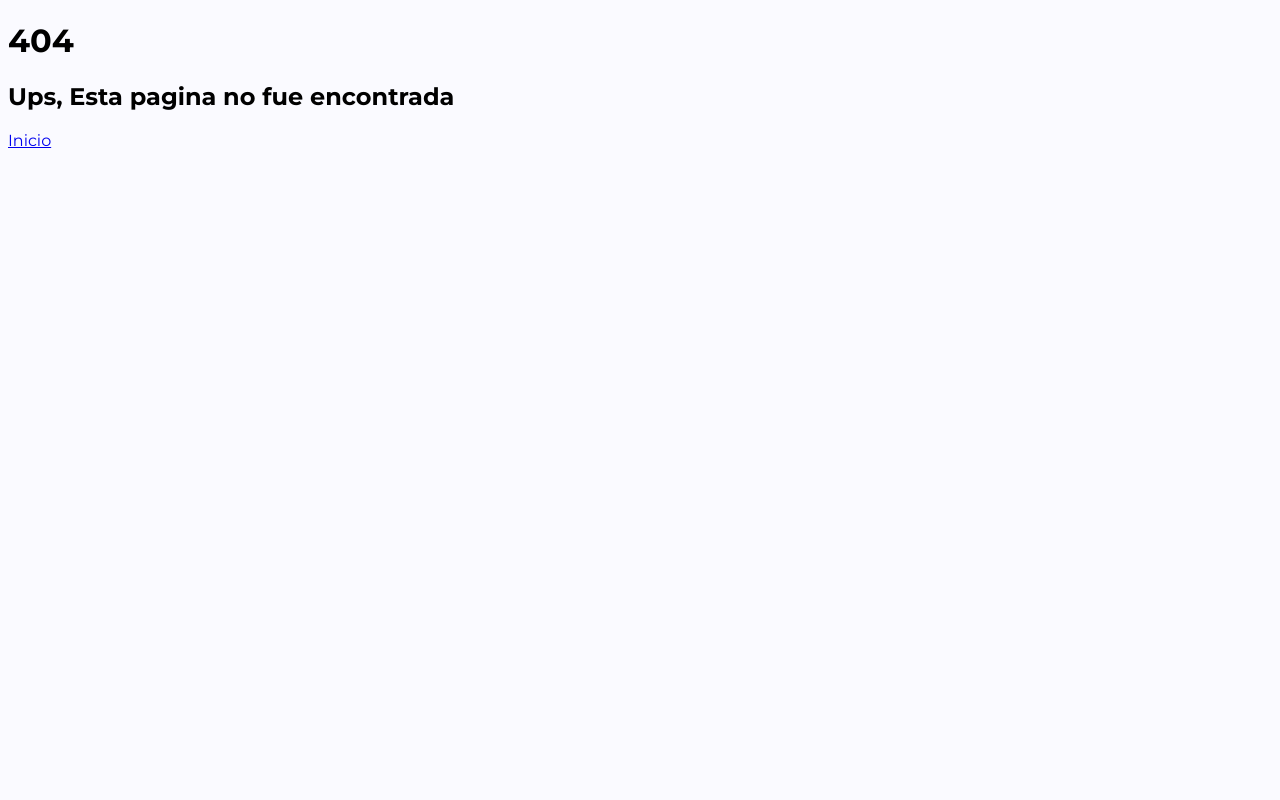
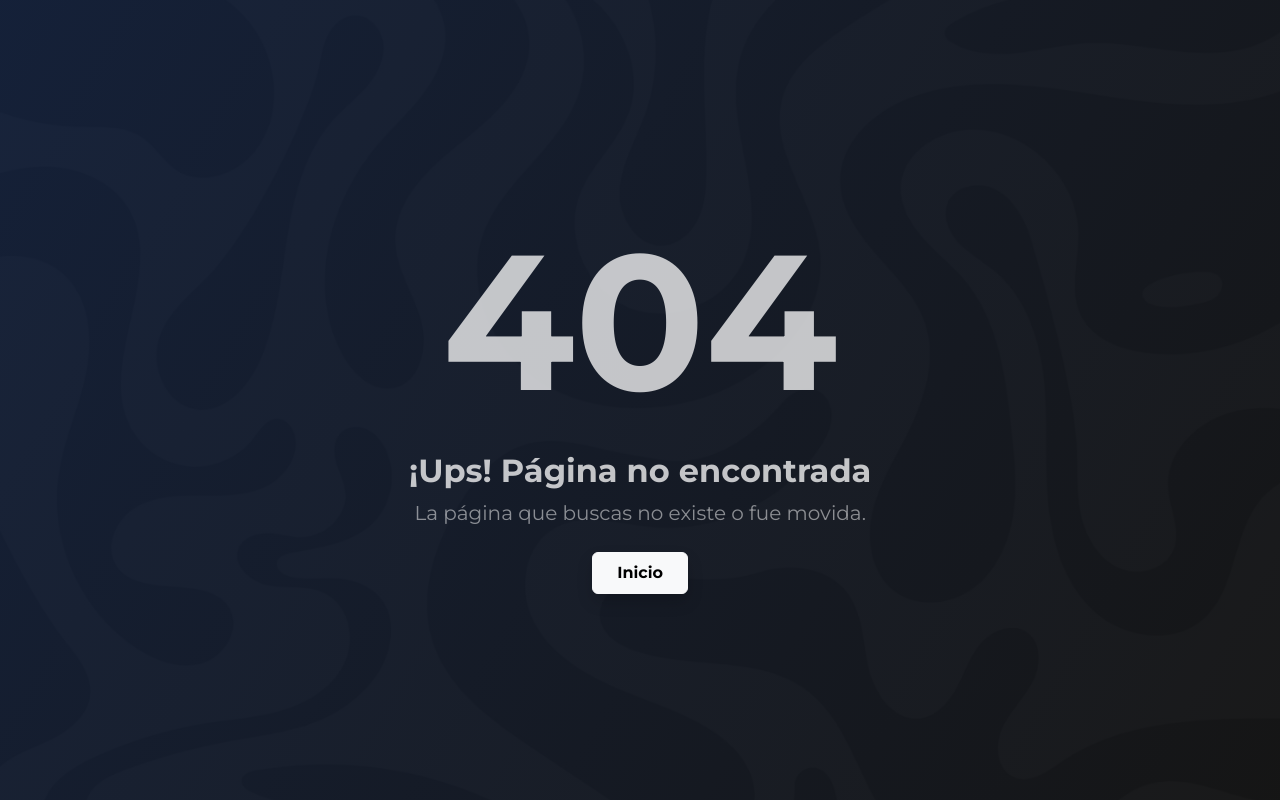
Before and after one commit to larey19/PlusGo, a Flask app: page /profile/delete/1 in a window 1280 px wide. Run offline with Flask 3, Linux system fonts and the light colour scheme; data that the repository does not hold is empty; some libraries are stand-ins or nearby versions.

Commit message:
fix templates de errors

```diff
--- /dev/null
+++ b/static/css/errors.css
@@ -0,0 +1,16 @@
+* {
+  font-family: Montserrat;
+}
+
+body {
+  max-width: 100%;
+  min-height: 100vh;
+  background:
+    linear-gradient(300deg, rgba(0, 0, 0, 0.901), rgba(4, 17, 43, 0.92)),
+    url("/static/images/pattern.png");
+  background-size: cover;
+}
+
+h1 {
+  font-size: clamp(6rem, 15vw, 12rem);
+}
--- a/templates/404.html
+++ b/templates/404.html
@@ -1,17 +1,29 @@
-{% extends 'layouts/layout_3.html' %}
-{% block body %}
+{% extends 'layouts/layout_3.html' %} {% block body %}
 
+<div class="min-vh-100 d-flex align-items-center justify-content-center text-center">
+    <div class="py-5">
+        <!-- 404 -->
+        <div data-aos="fade-down">
+            <h1 class="fw-bolder text-white text-opacity-75 mb-0">
+                404
+            </h1>
+        </div>
+        <!-- Mensaje -->
+        <div data-aos="zoom-in-up" data-aos-delay="150">
+            <h2 class="fw-bold text-white text-opacity-75 mt-3 mb-2">
+                ¡Ups! Página no encontrada
+            </h2>
 
-<div id="notfound">
-    <div class="notfound-bg"></div>
-    <div class="notfound">
-        <div class="notfound-404" data-aos="fade">
-            <h1>404</h1>
+            <p class="text-white text-opacity-50 fs-5 mb-4">
+                La página que buscas no existe o fue movida.
+            </p>
+
+            <!-- Botón -->
+            <a href="/" class="btn btn-light px-4 py-2 fw-bold shadow">
+                Inicio
+            </a>
         </div>
-        <div data-aos="zoom-in-up">
-            <h2>Ups, Esta pagina no fue encontrada</h2>
-            <a href="/" class="home-btn">Inicio</a>
-        </div>
+
     </div>
 </div>
 
--- a/templates/layouts/layout_3.html
+++ b/templates/layouts/layout_3.html
@@ -1,31 +1,54 @@
-<!DOCTYPE html>
+<!doctype html>
 <html lang="es">
+  <head>
+    <meta charset="UTF-8" />
+    <meta name="viewport" content="width=device-width, initial-scale=1.0" />
+    <title>PlusGo</title>
+    <link
+      rel="icon"
+      href="{{ url_for('static', filename='images/plusgo.png') }}"
+      type="image/png"
+    />
 
-<head>
-    <meta charset="UTF-8">
-    <meta name="viewport" content="width=device-width, initial-scale=1.0">
-    <title>PlusGo</title>
-    <link rel="icon" href="{{ url_for('static', filename='images/plusgo.png') }}" type="image/png">
-
-    <link href="https://fonts.googleapis.com/css2?family=Montserrat:ital,wght@0,100..900;1,100..900&display=swap"
-        rel="stylesheet">
+    <!-- bootstrap -->
+    <link
+      href="https://cdn.jsdelivr.net/npm/bootstrap-icons/font/bootstrap-icons.css"
+      rel="stylesheet"
+    />
+    <script
+      src="https://cdn.jsdelivr.net/npm/bootstrap@5.3.8/dist/js/bootstrap.bundle.min.js"
+      integrity="sha384-FKyoEForCGlyvwx9Hj09JcYn3nv7wiPVlz7YYwJrWVcXK/BmnVDxM+D2scQbITxI"
+      crossorigin="anonymous"
+    ></script>
+    <link
+      href="https://cdn.jsdelivr.net/npm/bootstrap@5.3.8/dist/css/bootstrap.min.css"
+      rel="stylesheet"
+      integrity="sha384-sRIl4kxILFvY47J16cr9ZwB07vP4J8+LH7qKQnuqkuIAvNWLzeN8tE5YBujZqJLB"
+      crossorigin="anonymous"
+    />
     <!-- fuente Montserrat -->
-    <link rel="preconnect" href="https://fonts.googleapis.com">
-    <link rel="preconnect" href="https://fonts.gstatic.com" crossorigin>
+    <link rel="preconnect" href="https://fonts.googleapis.com" />
+    <link rel="preconnect" href="https://fonts.gstatic.com" crossorigin />
     <link
       href="https://fonts.googleapis.com/css2?family=Montserrat:ital,wght@0,100..900;1,100..900&family=Poppins:ital,wght@0,100;0,200;0,300;0,400;0,500;0,600;0,700;0,800;0,900;1,100;1,200;1,300;1,400;1,500;1,600;1,700;1,800;1,900&display=swap"
-        rel="stylesheet">
+      rel="stylesheet"
+    />
     <!-- cargar la pagina nProgress -->
-    <link rel="stylesheet" href="https://cdnjs.cloudflare.com/ajax/libs/nprogress/0.2.0/nprogress.min.css">
+    <link
+      rel="stylesheet"
+      href="https://cdnjs.cloudflare.com/ajax/libs/nprogress/0.2.0/nprogress.min.css"
+    />
     <!-- animaciones en la carga -->
-    <link href="https://unpkg.com/aos@2.3.1/dist/aos.css" rel="stylesheet">
+    <link href="https://unpkg.com/aos@2.3.1/dist/aos.css" rel="stylesheet" />
     <!-- css base -->
-    <link rel="stylesheet" href="{{url_for('static', filename = 'css/base.css')}}">
+    <link
+      rel="stylesheet"
+      href="{{url_for('static', filename = 'css/errors.css')}}"
+    />
   </head>
 
   <body>
-    {% block body %}
-    {% endblock %}
+    {% block body %} {% endblock %}
     <!-- jquery global -->
     <script src="https://code.jquery.com/jquery-3.7.1.min.js"></script>
     <!-- animaciones en la carga -->
@@ -35,5 +58,4 @@
     <!-- JS DEL LAYOUT -->
     <script src="{{ url_for('static', filename = 'javascript/base.js') }}"></script>
   </body>
-
 </html>
```
Also changed, not shown: templates/403.html (+27 -8 lines), templates/500.html (+22 -11 lines). Lines whose indentation alone changed are shown as unchanged.
